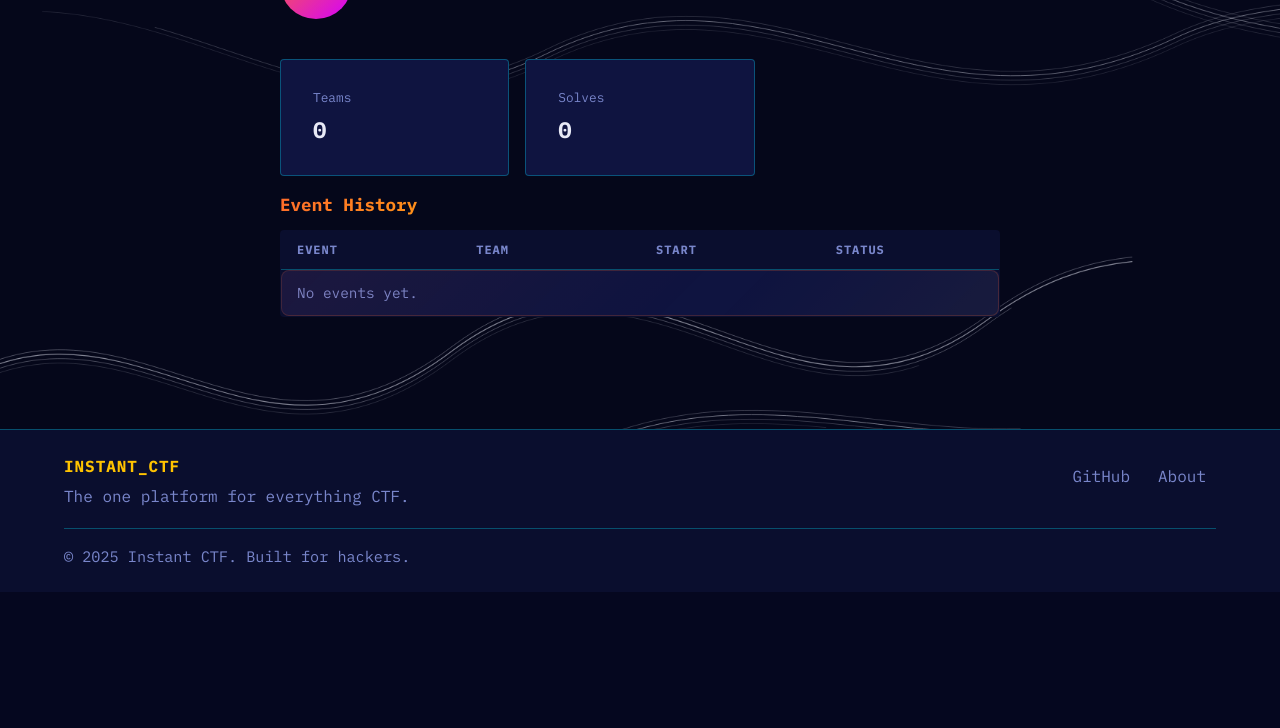
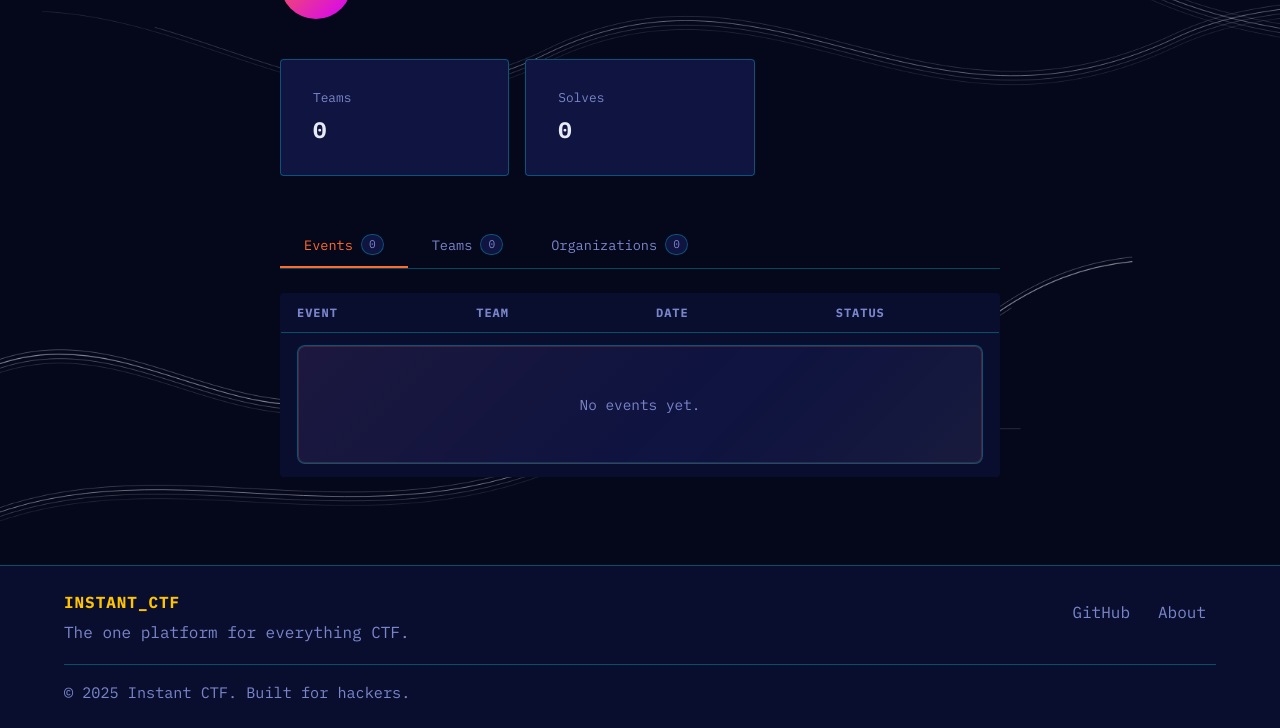
Before and after one commit to ahmedQuadimi/Instant_CTF, a Django app: page /accounts/profile/13/ in a window 1280 px wide. Shown: the part 213-941 px from the top of the page. Before the commit the page ends 805 px from the top, so only its background shows below. Run offline with Django 5.2, Linux system fonts and the light colour scheme; data comes from the database, SQL or seed files in the repository; some libraries are stand-ins or nearby versions.

Commit message:
feat(accounts): implement tabbed profile layout using CSS radio technique
- Updated profile_view to include event rosters, team memberships, and organizations in context.
- Replaced flat history list in profile.html with three tabs: Events, Teams, and Organizations.
- Implemented CSS-only tab switching using hidden radio inputs and sibling selectors.
- Added premium styling and role-based badges for teams and organizations.
- Fixed team count logic to accurately reflect total unique teams (captained and joined).

```diff
--- a/Accounts/views.py
+++ b/Accounts/views.py
@@ -14,36 +14,54 @@ User = get_user_model()
 def profile_view(request, user_id):
     profile_user = get_object_or_404(User, pk=user_id)
 
-    from Teams.models import TeamMembership
-    # Team memberships
-    memberships = TeamMembership.objects.filter(user=profile_user).select_related('team')
-
-    # Events participated in
+    # Events — all EventRoster entries
     event_rosters = EventRoster.objects.filter(
         user=profile_user
     ).select_related('event', 'team').order_by(
         '-event__start_time'
     )
 
+    # Teams — all TeamMembership entries plus teams where user is captain
+    from Teams.models import TeamMembership, Team
+    team_memberships = TeamMembership.objects.filter(
+        user=profile_user
+    ).select_related('team')
+
+    captained_teams = Team.objects.filter(
+        captain=profile_user
+    )
+
+    # Orgs — all OrganizationMembership entries
+    from Organizations.models import OrganizationMembership
+    org_memberships = OrganizationMembership.objects.filter(
+        user=profile_user
+    ).select_related('organization')
+
+    # Total unique teams count for the tab label and stat box
+    total_team_count = captained_teams.count() + team_memberships.exclude(
+        team__in=captained_teams
+    ).count()
+
     # Solve count
     solve_count = Solve.objects.filter(
-        team_id__in=memberships.values_list('team_id', flat=True),
+        team_id__in=team_memberships.values_list('team_id', flat=True),
         submission__user=profile_user,
     ).count()
 
     is_own_profile = request.user.is_authenticated and request.user.id == profile_user.id
 
-    return render(
-        request,
-        "accounts/profile.html",
-        {
-            "profile_user": profile_user,
-            "memberships": memberships,
-            "event_rosters": event_rosters,
-            "solve_count": solve_count,
-            "is_own_profile": is_own_profile,
-        },
-    )
+    context = {
+        "profile_user": profile_user,
+        "event_rosters": event_rosters,
+        "team_memberships": team_memberships,
+        "captained_teams": captained_teams,
+        "total_team_count": total_team_count,
+        "org_memberships": org_memberships,
+        "solve_count": solve_count,
+        "is_own_profile": is_own_profile,
+    }
+
+    return render(request, "accounts/profile.html", context)
 
 
 @login_required
--- a/static/css/platform.css
+++ b/static/css/platform.css
@@ -1567,3 +1567,85 @@ tr:hover,
   color: var(--accent-gold);
   font-size: 1.1rem;
 }
+
+/* PROFILE TABS */
+.tab-radio {
+  position: absolute;
+  opacity: 0;
+  pointer-events: none;
+}
+
+.profile-tabs {
+  margin-top: 32px;
+}
+
+.tab-headers {
+  display: flex;
+  gap: 0;
+  border-bottom: var(--border);
+  margin-bottom: 24px;
+}
+
+.tab-label {
+  padding: 10px 24px;
+  font-family: var(--font-mono);
+  font-size: 0.85rem;
+  color: var(--text-secondary);
+  cursor: pointer;
+  border-bottom: 2px solid transparent;
+  transition: color 0.2s, border-color 0.2s;
+  display: flex;
+  align-items: center;
+  gap: 8px;
+  min-height: 44px;
+}
+
+.tab-label:hover {
+  color: var(--text-primary);
+}
+
+.tab-count {
+  font-size: 0.7rem;
+  background: var(--bg-elevated);
+  border: var(--border);
+  border-radius: 20px;
+  padding: 1px 7px;
+  color: var(--text-secondary);
+}
+
+.tab-content {
+  display: none;
+}
+
+/* Events tab active */
+#tab-events:checked ~ .profile-tabs
+  label[for="tab-events"] {
+  color: var(--accent-primary);
+  border-bottom-color: var(--accent-primary);
+}
+#tab-events:checked ~ .profile-tabs
+  #content-events {
+  display: block;
+}
+
+/* Teams tab active */
+#tab-teams:checked ~ .profile-tabs
+  label[for="tab-teams"] {
+  color: var(--accent-primary);
+  border-bottom-color: var(--accent-primary);
+}
+#tab-teams:checked ~ .profile-tabs
+  #content-teams {
+  display: block;
+}
+
+/* Orgs tab active */
+#tab-orgs:checked ~ .profile-tabs
+  label[for="tab-orgs"] {
+  color: var(--accent-primary);
+  border-bottom-color: var(--accent-primary);
+}
+#tab-orgs:checked ~ .profile-tabs
+  #content-orgs {
+  display: block;
+}
--- a/templates/accounts/profile.html
+++ b/templates/accounts/profile.html
@@ -102,7 +102,7 @@
   <div class="stat-row">
     <div class="stat-item">
       <span class="stat-label">Teams</span>
-      <span class="stat-value">{{ memberships|length }}</span>
+      <span class="stat-value">{{ total_team_count }}</span>
     </div>
     <div class="stat-item">
       <span class="stat-label">Solves</span>
@@ -110,36 +110,41 @@
     </div>
   </div>
 
-  {% if memberships %}
-  <div class="profile-section">
-    <h2>Team Memberships</h2>
-    <table class="platform-table">
-      <thead>
-        <tr>
-          <th>Team</th>
-          <th>Rating</th>
-        </tr>
-      </thead>
-      <tbody>
-        {% for membership in memberships %}
-          <tr>
-            <td><a href="{% url 'team_detail' membership.team.id %}">{{ membership.team.name }}</a></td>
-            <td>{{ membership.team.global_rating }}</td>
-          </tr>
-        {% endfor %}
-      </tbody>
-    </table>
+  <!-- Hidden radio inputs — must be outside the tab container for sibling selector -->
+  <input type="radio" name="profile-tab" id="tab-events" class="tab-radio" checked>
+  <input type="radio" name="profile-tab" id="tab-teams" class="tab-radio">
+  <input type="radio" name="profile-tab" id="tab-orgs" class="tab-radio">
+
+  <div class="profile-tabs">
+    <div class="tab-headers">
+      <label for="tab-events" class="tab-label">
+        Events
+        <span class="tab-count">
+          {{ event_rosters|length }}
+        </span>
+      </label>
+      <label for="tab-teams" class="tab-label">
+        Teams
+        <span class="tab-count">
+          {{ total_team_count }}
+        </span>
+      </label>
+      <label for="tab-orgs" class="tab-label">
+        Organizations
+        <span class="tab-count">
+          {{ org_memberships|length }}
+        </span>
+      </label>
     </div>
-  {% endif %}
 
-  <div class="profile-section">
-    <h2 class="gradient-heading">Event History</h2>
+    <div class="tab-content" id="content-events">
+      <!-- Events table -->
       <table class="platform-table">
         <thead>
           <tr>
             <th>Event</th>
             <th>Team</th>
-          <th>Start</th>
+            <th>Date</th>
             <th>Status</th>
           </tr>
         </thead>
@@ -152,7 +157,9 @@
               </a>
             </td>
             <td>{{ roster.team.name }}</td>
-            <td>{{ roster.event.start_time|date:"M d, Y" }}</td>
+            <td>
+              {{ roster.event.start_time|date:"M d, Y" }}
+            </td>
             <td>
               <span class="status-badge {{ roster.event.time_status|status_badge_class }}">
                 {{ roster.event.time_status|title }}
@@ -161,13 +168,123 @@
           </tr>
         {% empty %}
           <tr>
-            <td colspan="4" class="empty-state">
+            <td colspan="4">
+              <div class="empty-state">
                 No events yet.
+              </div>
             </td>
           </tr>
         {% endfor %}
         </tbody>
       </table>
     </div>
+
+    <div class="tab-content" id="content-teams">
+      <!-- Teams table -->
+      <table class="platform-table">
+        <thead>
+          <tr>
+            <th>Team</th>
+            <th>Role</th>
+            <th>Members</th>
+          </tr>
+        </thead>
+        <tbody>
+        <!-- Captained teams first -->
+        {% for team in captained_teams %}
+          <tr>
+            <td>
+              <a href="{% url 'team_detail' team.pk %}">
+                {{ team.name }}
+              </a>
+            </td>
+            <td>
+              <span class="status-badge badge-active">
+                Captain
+              </span>
+            </td>
+            <td>
+              {{ team.teammembership_set.count }}
+            </td>
+          </tr>
+        {% endfor %}
+        <!-- Other memberships -->
+        {% for membership in team_memberships %}
+          {% if membership.team not in captained_teams %}
+          <tr>
+            <td>
+              <a href="{% url 'team_detail' membership.team.pk %}">
+                {{ membership.team.name }}
+              </a>
+            </td>
+            <td>
+              <span class="status-badge badge-upcoming">
+                Member
+              </span>
+            </td>
+            <td>
+              {{ membership.team.teammembership_set.count }}
+            </td>
+          </tr>
+          {% endif %}
+        {% endfor %}
+        {% if not team_memberships and not captained_teams %}
+          <tr>
+            <td colspan="3">
+              <div class="empty-state">
+                No teams yet.
+              </div>
+            </td>
+          </tr>
+        {% endif %}
+        </tbody>
+      </table>
+    </div>
+
+    <div class="tab-content" id="content-orgs">
+      <!-- Orgs table -->
+      <table class="platform-table">
+        <thead>
+          <tr>
+            <th>Organization</th>
+            <th>Role</th>
+            <th>Members</th>
+          </tr>
+        </thead>
+        <tbody>
+        {% for membership in org_memberships %}
+          <tr>
+            <td>
+              <a href="{% url 'organization_detail' membership.organization.pk %}">
+                {{ membership.organization.name }}
+              </a>
+            </td>
+            <td>
+              <span class="status-badge
+                {% if membership.role == 'OWNER' %}
+                badge-active
+                {% elif membership.role == 'ADMIN' %}
+                badge-upcoming
+                {% else %}badge-ended{% endif %}">
+                {{ membership.role|title }}
+              </span>
+            </td>
+            <td>
+              {{ membership.organization.organizationmembership_set.count }}
+            </td>
+          </tr>
+        {% empty %}
+          <tr>
+            <td colspan="3">
+              <div class="empty-state">
+                No organizations yet.
+              </div>
+            </td>
+          </tr>
+        {% endfor %}
+        </tbody>
+      </table>
+    </div>
+  </div>
 </section>
 {% endblock %}
```
Lines whose indentation alone changed are shown as unchanged.
